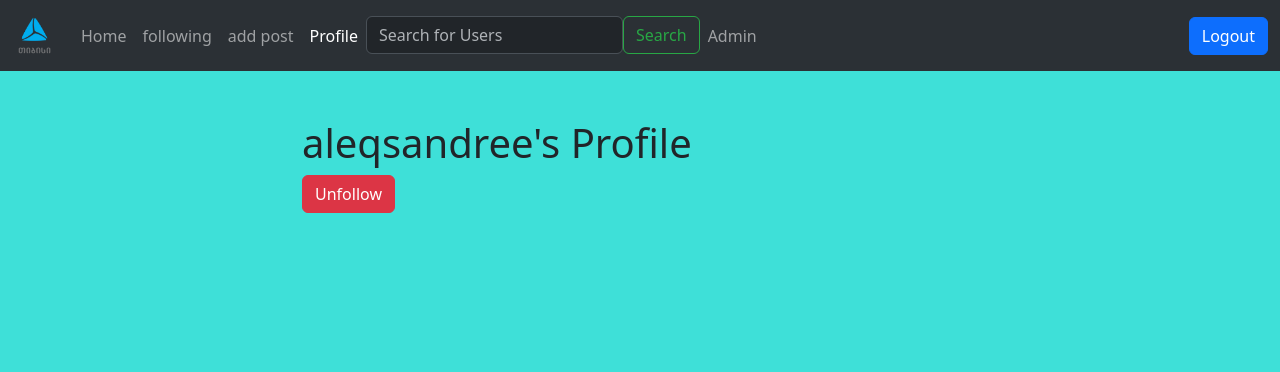
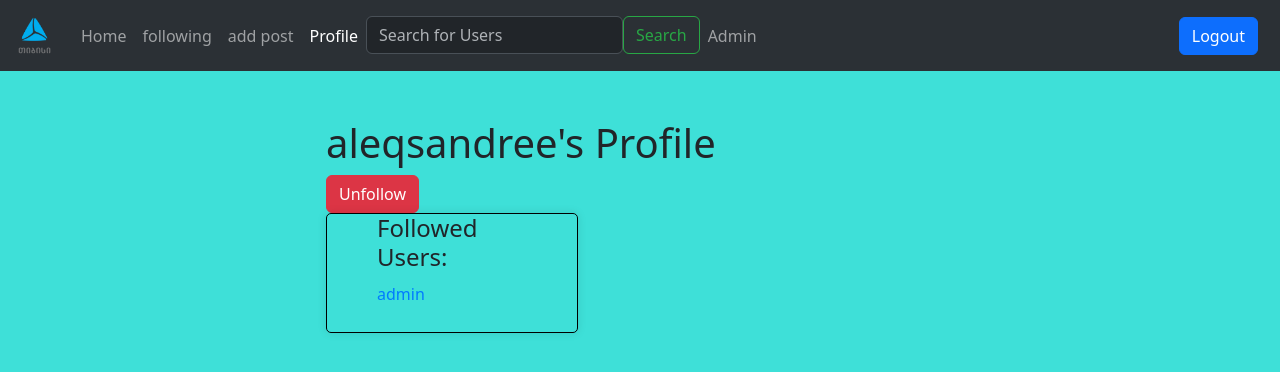
Before and after one commit to aleksandre32/ephemeral-connect, a Flask app: a page that uses templates/layout.html in a window 1280 px wide. Shown: the top 372 px of the page. Run offline with Flask 3, Linux system fonts and the light colour scheme; a user stored in the database is signed in.

Commit message:
corect imports

```diff
--- a/models.py
+++ b/models.py
@@ -11,6 +11,7 @@
     role = db.Column(db.String, default = 'guest')
     followers = db.relationship('Follower', foreign_keys='Follower.followed_id', backref='followed', lazy='dynamic')
     followed = db.relationship('Follower', foreign_keys='Follower.follower_id', backref='follower', lazy='dynamic')
+    profile_image = db.Column(db.String(120), nullable=True)
 
 
 
--- a/routes.py
+++ b/routes.py
@@ -1,7 +1,7 @@
 from extensions import app
 from flask import  render_template,  redirect, url_for, request, flash, send_from_directory, abort, jsonify
 from sqlalchemy import or_
-from forms import RegisterForm, LoginForm, PostForm, CommentForm, ReplyForm,  SearchForm
+from forms import RegisterForm, LoginForm, PostForm, CommentForm, ReplyForm,  SearchForm, UpdateProfileForm
 from players import players
 from models import User, Post, Comment, Vote, Follower
 #from data import new_user
@@ -234,10 +234,10 @@
 
 
     recent_entries = db.session.query(Post).filter(Post.created_at >= yesterday).filter(Post.user == user).all()
+    followed_users = User.query.join(Follower, Follower.followed_id == User.id).filter(Follower.follower_id == user.id).all()
 
 
-
-    return render_template('profile.html', user=user, posts=recent_entries, is_following=is_following)
+    return render_template('profile.html', user=user, posts=recent_entries, is_following=is_following, followed_users=followed_users)
 
 
 
@@ -295,3 +295,27 @@
     db.session.delete(post)
     db.session.commit()
     return redirect(url_for('admin'))
+
+
+
+@app.route('/updateprofile/<username>', methods=['GET', 'POST'])
+@login_required
+def update_profile(username):
+    user = User.query.filter_by(user_name=username).first_or_404()
+    form = UpdateProfileForm()
+
+    if form.validate_on_submit():
+        if form.profile_image.data:
+            filename = secure_filename(form.profile_image.data.filename)
+            form.profile_image.data.save(os.path.join('static/profile_pictures', filename))
+            user.profile_image = filename
+        user.user_name = form.username.data
+        db.session.commit()
+        flash('Your profile has been updated.', 'success')
+        return redirect(url_for('profile', username=user.user_name))
+    elif request.method == 'GET':
+        form.username.data = user.user_name
+
+
+
+    return render_template('updateprofile.html', user=user, form=form)
--- a/static/style.css
+++ b/static/style.css
@@ -149,3 +149,91 @@
 /* .img-style {
     object-fit: contain;
 } */
+
+
+.btn-primary {
+    margin-right: 10px;
+    margin-left: 20px;
+}
+
+
+.profile {
+    display: flex;
+    gap: 20px;
+    margin-bottom: 0;
+  }
+
+  .profile-sidebar {
+    width: 250px;
+    border: 1px solid #ddd;
+    padding-left: 50px;
+    padding-right: 200px;
+    padding-bottom: 10px;
+    border-radius: 5px;
+    border-color: black;
+    box-shadow: 0 0 10px rgba(0, 0, 0, 0.1);
+    margin-bottom: 10px;
+    margin-left: 36px;
+  }
+
+  .profile-sidebar img {
+    width: 100%;
+    border-radius: 50%;
+    margin-bottom: 10px;
+  }
+
+  .profile-sidebar h3 {
+    text-align: center;
+  }
+
+  .profile-sidebar ul {
+    list-style: none;
+    padding: 0;
+  }
+
+  .profile-sidebar ul li {
+    margin: 10px 0;
+  }
+
+  .profile-sidebar ul li a {
+    text-decoration: none;
+    color: #007bff;
+  }
+
+  .profile-main {
+    flex: 1;
+    margin-left: 550px;
+    margin-top: 100px;
+    border: solid;
+    width: 400px;
+    padding-left: 50px;
+    border-radius: 10px;
+    border-width: 5px;
+    border-color: #dc3545;
+  }
+
+  .profile-main h2 {
+    margin-top: 0;
+  }
+
+  .profile-main .form-group {
+    margin-bottom: 1em;
+  }
+
+  .profile-main .btn {
+    padding: 10px 20px;
+  }
+
+.pls {
+    display: inline-block;
+    margin-top: 0;
+
+}
+
+.profile-name-user {
+    margin-left: 36px;
+}
+
+.btn-danger {
+    margin-left: 36px;
+}
--- a/templates/layout.html
+++ b/templates/layout.html
@@ -39,7 +39,11 @@
                 {% endif %}
               </li>
               <li class="nav-item">
-                <a class="nav-link" href="/post">add post</a>
+                {% if current_user.is_authenticated %}
+                <a class="nav-link nav-link {% if request.endpoint == 'create_post' %}active {% endif %} "href="/post">add post</a>
+                {% else %}
+                <a class="nav-link" href="/login">add post</a>
+                {% endif %}
               </li>
               {% if current_user.is_authenticated %}
               <li class="nav-item">
@@ -64,8 +68,8 @@
             <form class="d-flex" role="search">
                  <a class ="btn btn-primary" href="/logout" type = "submit">Logout </a>
                 {% else %}
-              <a class ="btn btn-primary" href="/register" type = "submit">Register </a>
-              <a class ="btn btn-primary" href="/login" type = "submit">Login </a>
+              <a class ="btn btn-primary" style="margin-left: 950px;" href="/register" type = "submit">Register </a>
+              <a class ="btn btn-primary" style="margin-left: 0;" href="/login" type = "submit">Login </a>
              {% endif %}
             </form>
           </div>
--- a/templates/profile.html
+++ b/templates/profile.html
@@ -2,11 +2,18 @@
 
 {% block content %}
 
+{% if current_user.is_authenticated and current_user == user %}
+    <a  href="{{ url_for('update_profile', username=current_user.user_name)}}">update your Profile</a>
+{% endif %}
+
+
+
+
 <div class="container mt-5">
 
     <div class="d-flex justify-content-center ">
-    <div class="row" style="width: 700px;">
-        <h1>{{ user.user_name }}'s Profile</h1>
+    <div class="pls" style="width: 700px;">
+        <h1 class="profile-name-user">{{ user.user_name }}'s Profile</h1>
         {% if current_user.is_authenticated and current_user != user %}
         {% if current_user.is_following(user) %}
             <form action="{{ url_for('unfollow', username=user.user_name) }}" method="POST">
@@ -18,6 +25,21 @@
             </form>
         {% endif %}
     {% endif %}
+        <div class="profile">
+            <div class="profile-sidebar">
+
+
+
+
+                <h4>Followed Users:</h4>
+                <ul>
+                {% for followed_user in followed_users %}
+                    <li><a href="{{ url_for('profile', username=followed_user.user_name) }}">{{ followed_user.user_name }}</a></li>
+                {% endfor %}
+                  </ul>
+         </div>
+         </div>
+
 
     <ul>
         {% for post in posts %}
```
Also changed, not shown: forms.py (+17 -3 lines), templates/updateprofile.html (added, +26 -0 lines), instance/mydatabase.db, static/profile_pictures/Screenshot_2024-05-15_203646.png (added).
